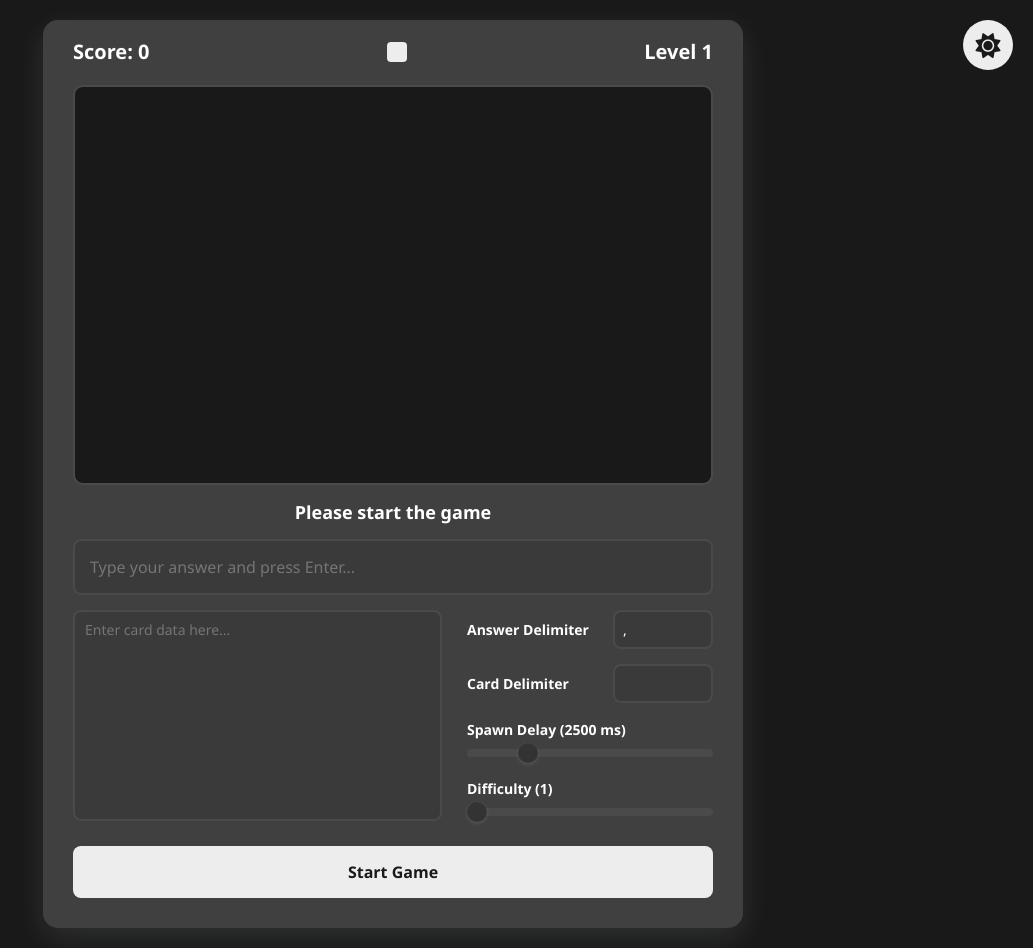
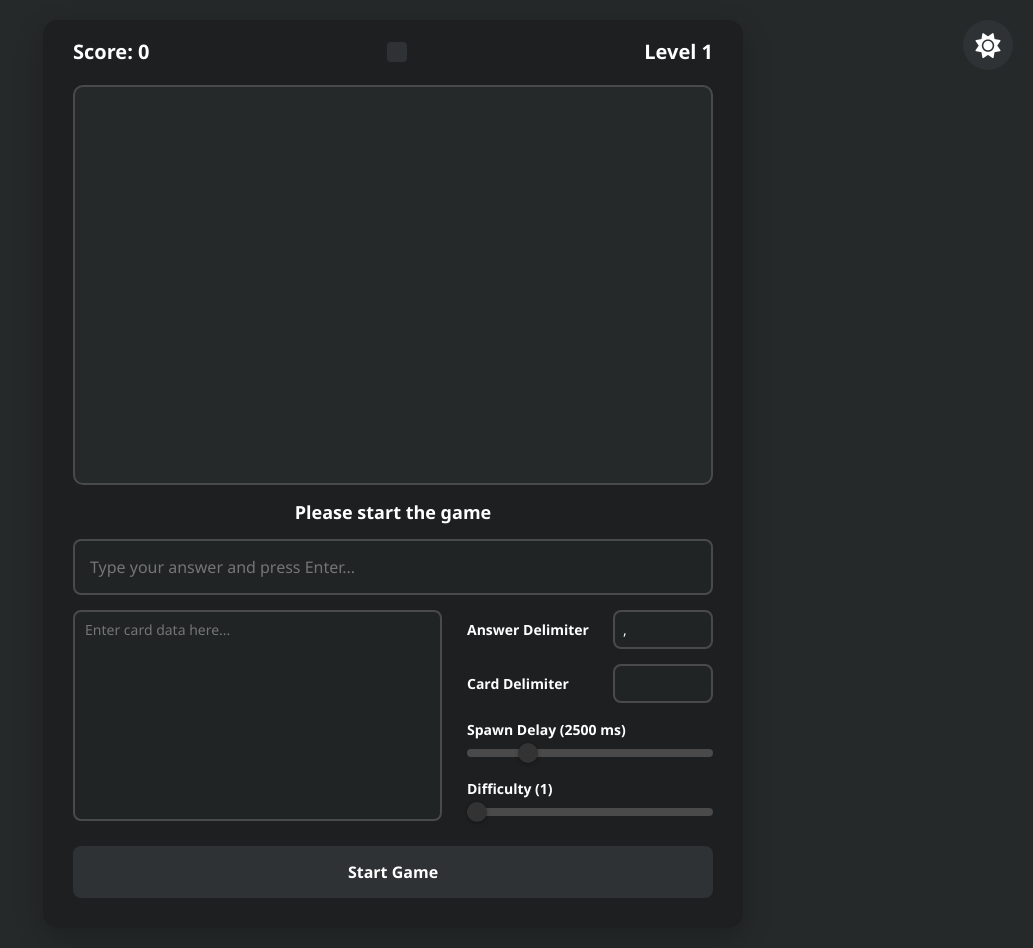
Before and after one commit to M-ael/gravitygame, a plain HTML site: page index.html in a window 1280 px wide. Both pictures are taken after a click on the button "Toggle dark mode". Shown: the whole page, without its empty margins (247-1280 px from the left). Drawn offline with Linux system fonts and the light colour scheme.

Commit message:
Version 1.01
- Better looking dark theme
- Changed "," for ", " in index.html

```diff
--- a/styles.css
+++ b/styles.css
@@ -3,7 +3,7 @@
     --text-color: #333;
     --card-bg: #ffffff;
     --button-bg: #333;
-    --button-text: #fff;
+    --button-text: #ffffff;
     --input-bg: #f8f9fa;
     --border-color: #e0e0e0;
     --border-hover-color: #b3b3b3;
@@ -12,16 +12,16 @@
 }
 
 .dark-mode {
-    --bg-color: #191919;
+    --bg-color: #25292a;
     --text-color: #ffffff;
-    --card-bg: #404040;
-    --button-bg: #ededed;
-    --button-text: #1a1a1a;
-    --input-bg: #3a3a3a;
+    --card-bg: #1d1f20;
+    --button-bg: #2e3234;
+    --button-text: #ffffff;
+    --input-bg: #202425;
     --border-color: #4a4a4a;
     --border-hover-color: #7d7d7d;
-    --button-hover-color: #b3b3b3;
-    --shadow-color: rgba(246, 255, 255, 0.1);
+    --button-hover-color: #666e73;
+    --shadow-color: rgba(0, 0, 0, 0.2);
 }
 
 * {
```
Also changed, not shown: index.html (+1 -1 lines).
